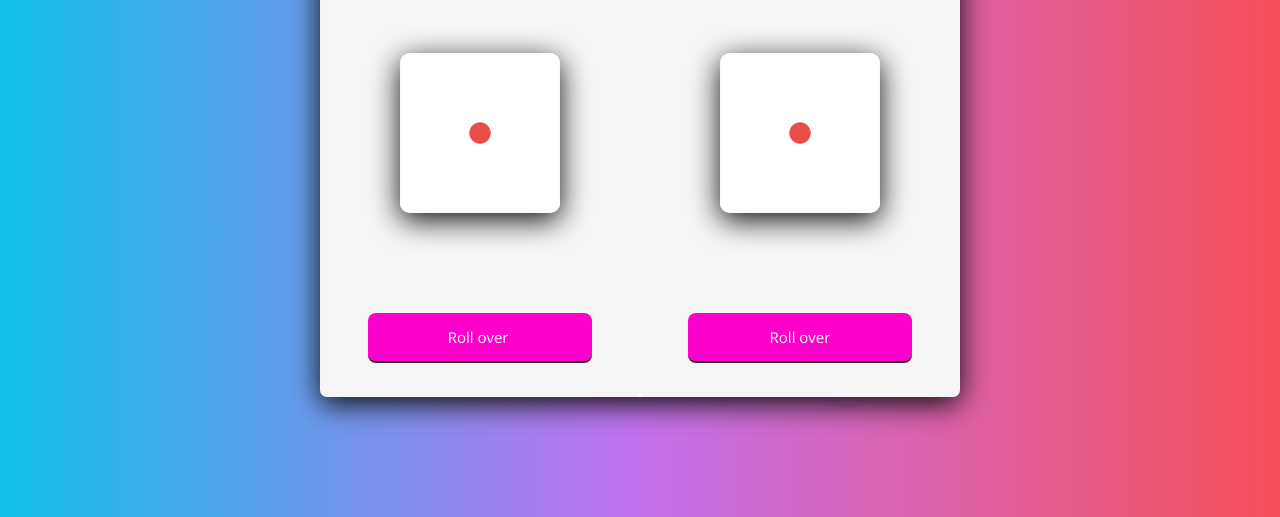
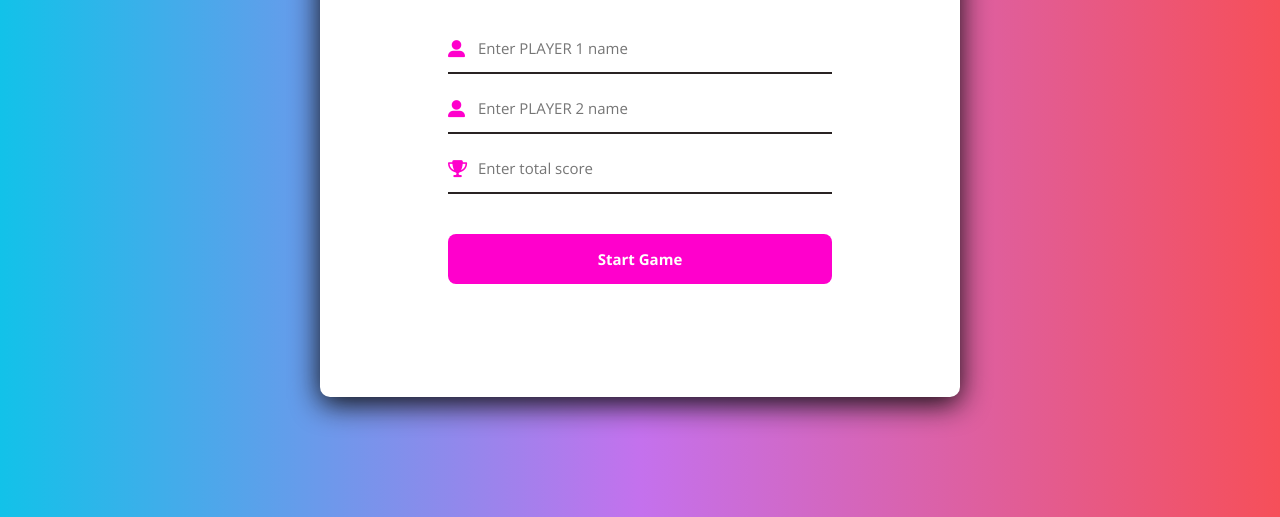
Before and after one commit to Riddhii10/Projects, a plain HTML site: page dice_game_riddhi/html/index.html in a window 1280 px wide. Shown: the part 283-800 px from the top of the page. Drawn offline with nearby package versions, Linux system fonts and the light colour scheme.

Commit message:
Update code for dice game: - Remove dice images. - Change button text on winner. - Fix typos. - Change event listener from click to submit. - Change getElementByTagName to getElementsByTagName.

```diff
--- a/dice_game_riddhi/css/style.css
+++ b/dice_game_riddhi/css/style.css
@@ -35,7 +35,7 @@
 }
 
 .form-container{
-    display: none;
+    display: flex;
     justify-content: center;
     align-items: center;
     flex-direction: column;
@@ -90,12 +90,13 @@
 }
 
 .button input{
-    color: #Ffffff;
+    color: #FFFFFD;
     background: #FF00CC;
     border-radius: 8px;
     padding: 0px;
     cursor: pointer;
     transition: all 0.4s ease-out;
+    font-weight: bolder;
 }
 
 .button input:hover{
@@ -103,7 +104,7 @@
 }
 
 .board-container{
-    display: flex;
+    display: none;
 }
 
 .board{
@@ -167,6 +168,13 @@
     height: 100%;
     background: #fff;
     opacity: 0.5;
-    background: url("../images/winner.gif");
+    background: url("../images/winner\ \(1\).gif") center center no-repeat;
+    background-size: cover;
     z-index: 100;
 }
+.button input:disabled{
+    background: linear-gradient(to right,#ee9ca7,#ffdde1);
+    cursor: not-allowed;
+    font-weight: bold;
+    color: #7f2020;
+}
--- a/dice_game_riddhi/html/index.html
+++ b/dice_game_riddhi/html/index.html
@@ -10,7 +10,7 @@
 <body>
     <div class="container">
         <div class="dice-game">
-            <form action="" class="form-container" id="form-container" onsubmit="firstClick(click)">
+            <form action="" class="form-container" id="form-container" onsubmit="firstClick(event)">
                 <h1 class="form-heading">
                     ENTER GAME DETAILS
                 </h1>
@@ -47,7 +47,7 @@
                             0
                         </h1>
                         <div class="dice-image">
-                            <img src="../images/dice1 (1).png" alt="">
+                            <img src="../images/dice6.png" alt="">
                         </div>
                         <div class="input-group button" id="player1-button">
                             <!-- input 5 -->
@@ -62,7 +62,7 @@
                             0
                         </h1>
                         <div class="dice-image">
-                            <img src="../images/dice1 (1).png" alt="">
+                            <img src="../images/dice6.png" alt="">
                         </div>
                         <div class="input-group button" id="player2-button">
                             <!-- input 6 -->
@@ -73,6 +73,7 @@
             </div>
         </div>
     </div>
+    <!-- <script src="../js/sample.js"></script> -->
     <script src="../js/index.js"></script>
 </body>
 </html>
--- a/dice_game_riddhi/js/index.js
+++ b/dice_game_riddhi/js/index.js
@@ -4,34 +4,34 @@ let score1=0
 let score2=0
 let total=0
 
-function firstClick(click){
-    click.preventDefault()
+function firstClick(event){
+    event.preventDefault()
     const data=document.getElementsByTagName("input")
     Name1=data[0].value
     Name2=data[1].value
     total=data[2].value
     document.getElementById("form-container").style.display="none"
     document.getElementById("board-container").style.display="block"
-    document.getElementById("player1").getElementsByTagName("h1")[0]=Name1
-    document.getElementById("player2").getElementsByTagName("h1")[0]=Name2
+    document.getElementById("player1").getElementsByTagName("h1")[0].textContent=Name1
+    document.getElementById("player2").getElementsByTagName("h1")[0].textContent=Name2
 }
 
 function roll(player_no){
     const num=Math.floor((Math.random()*6)+1)
     const playerDetails=document.getElementById(`player${player_no}`)
-    playerDetails.querySelector(".dice-image img").setAttribute("src",`../images/dice1 (${num}).png`)
+    playerDetails.querySelector(".dice-image img").setAttribute("src",`../images/dice${num}.png`)
     switch(player_no){
         case 1:
             score1=score1+num
             playerDetails.getElementsByClassName("score")[0].innerHTML=score1
             playerDetails.getElementsByTagName("input")[0].setAttribute("disabled",true)
-            document.getElementById("player2").getElementByTagName("input").removeAttribute( "disabled");
+            document.getElementById("player2").getElementsByTagName("input")[0].removeAttribute("disabled");
             break
         case 2:
             score2=score2+num
             playerDetails.getElementsByClassName("score")[0].innerHTML=score2
             playerDetails.getElementsByTagName("input")[0].setAttribute("disabled",true)
-            document.getElementById("player1").getElementByTagName("input").removeAttribute( "disabled");
+            document.getElementById("player1").getElementsByTagName("input")[0].removeAttribute("disabled");
             break
         default:
             break
@@ -39,11 +39,15 @@ function roll(player_no){
 
     if (score1>=total){
         document.getElementById("player1").innerHTML+=`<div id="winner"></div>`
-        document.getElementById("player2").getElementByTagName("input").setAttribute("disabled",true)
+        document.getElementById("player2").getElementsByTagName("input")[0].setAttribute("disabled",true)
+        document.getElementById("player1-button").getElementsByTagName("input")[0].value="WINNER"
+        document.getElementById("player2-button").getElementsByTagName("input")[0].value="LOSER"
     }
     if(score2>=total){
         document.getElementById("player2").innerHTML+=`<div id="winner"></div>`
-        document.getElementById("player1").getElementByTagName("input").setAttribute("disabled",true)
+        document.getElementById("player1").getElementsByTagName("input")[0].setAttribute("disabled",true)
+        document.getElementById("player2-button").getElementsByTagName("input")[0].value="WINNER"
+        document.getElementById("player1-button").getElementsByTagName("input")[0].value="LOSER"
     }
 
 }
```
Also changed, not shown: dice_game_riddhi/images/dice1.png (renamed from dice_game_riddhi/images/dice1 (1).png), dice_game_riddhi/images/dice2.png (renamed from dice_game_riddhi/images/dice2 (1).png), dice_game_riddhi/images/dice3.png (renamed from dice_game_riddhi/images/dice3 (1).png), dice_game_riddhi/images/dice4.png (renamed from dice_game_riddhi/images/dice4 (1).png), dice_game_riddhi/images/dice5.png (renamed from dice_game_riddhi/images/dice5 (1).png), dice_game_riddhi/images/dice6.png (renamed from dice_game_riddhi/images/dice6 (1).png).
